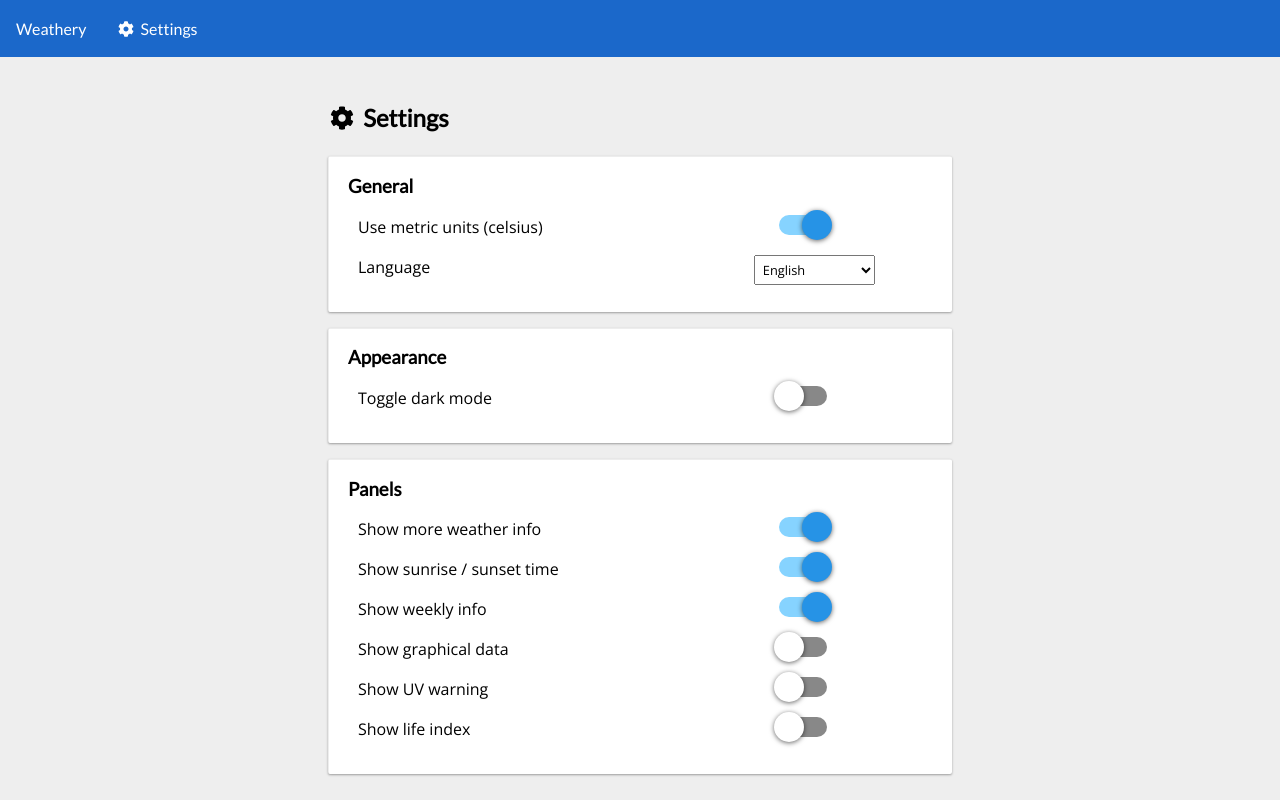
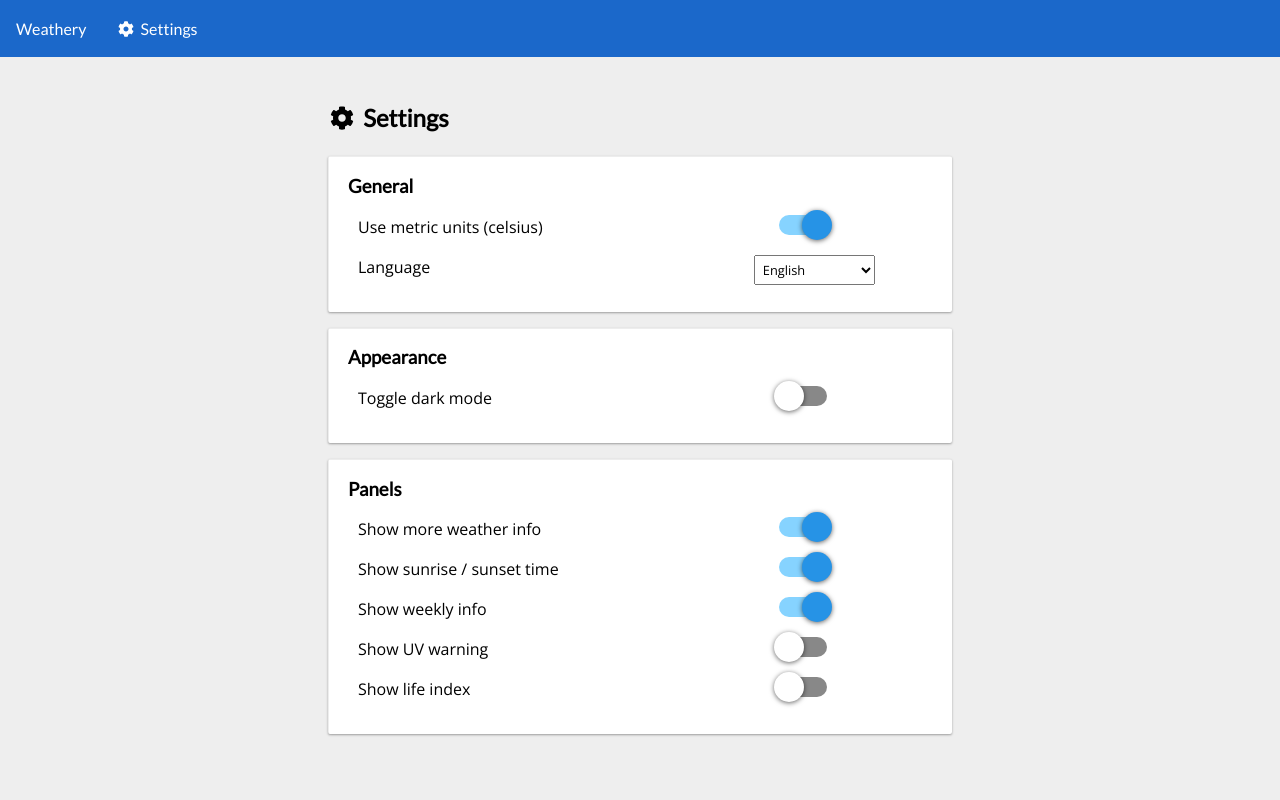
Before and after one commit to gyataro/weathery, a Next.js app in the folder Front-End/: page /settings in a window 1280 px wide. Built offline with nearby package versions, Linux system fonts and the light colour scheme.

Commit message:
Fixed UV scale not displaying bug & tweaked settings

```diff
--- a/Front-End/components/weather/WeatherUV.js
+++ b/Front-End/components/weather/WeatherUV.js
@@ -7,7 +7,7 @@ export default function WeatherSun(props){
 	} = props;
 
     const showUV = (localStorage.getItem('showUV') === 'true')? 'show': 'hidden';
-    const uvIndex = (uv > 0)? uv : 'N/A';
+    const uvIndex = (uv > 0)? uv : '0';
 
     let indicatorValue = 'i0';
     let uvTitle = 'No data available, please try again later';
@@ -43,8 +43,6 @@ export default function WeatherSun(props){
             break;
     }
 
-    console.log(indicatorValue)
-
     return(
 		<div className='card uv' id={showUV}>
 			<h3><Icon className='' icon='uv' /> &nbsp;UV Index</h3>
--- a/Front-End/pages/settings.js
+++ b/Front-End/pages/settings.js
@@ -19,7 +19,6 @@ class Settings extends Component {
       showInfo: true,
       showSunTime: true,
       showWeekly: true,
-      showGraph: false,
       showUV: false,
       showLife: false
     };
@@ -155,14 +154,6 @@ class Settings extends Component {
                 </li>
                 <li>
                   <div className='container-70'>
-                    Show graphical data
-                  </div>
-                  <div className='container-30'>
-                    <Toggle id='showGraph' checked={this.state.showGraph} settingsChangeCallback={this.settingsChangeCallback} />
-                  </div>
-                </li>
-                <li>
-                  <div className='container-70'>
                     Show UV warning
                   </div>
                   <div className='container-30'>
```
